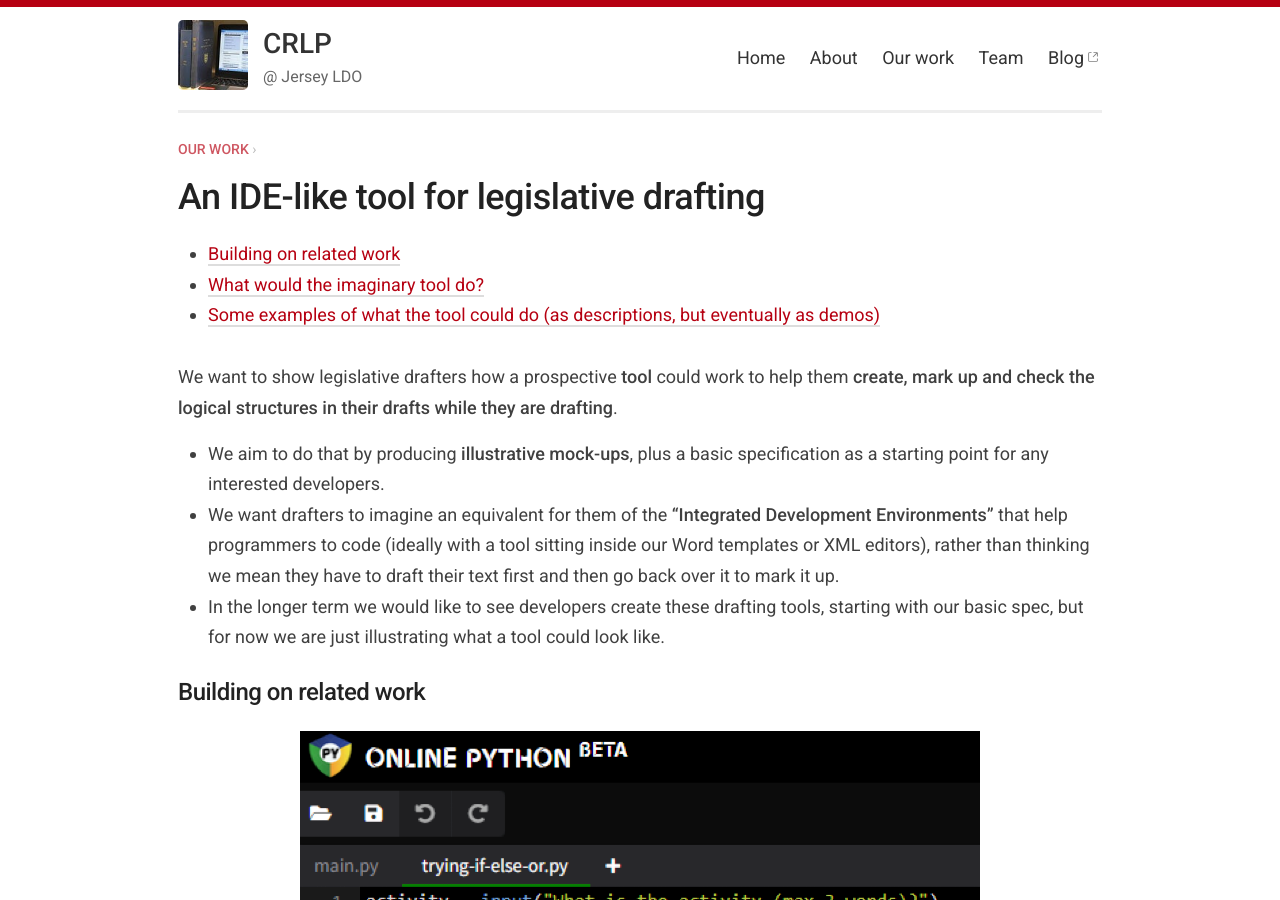
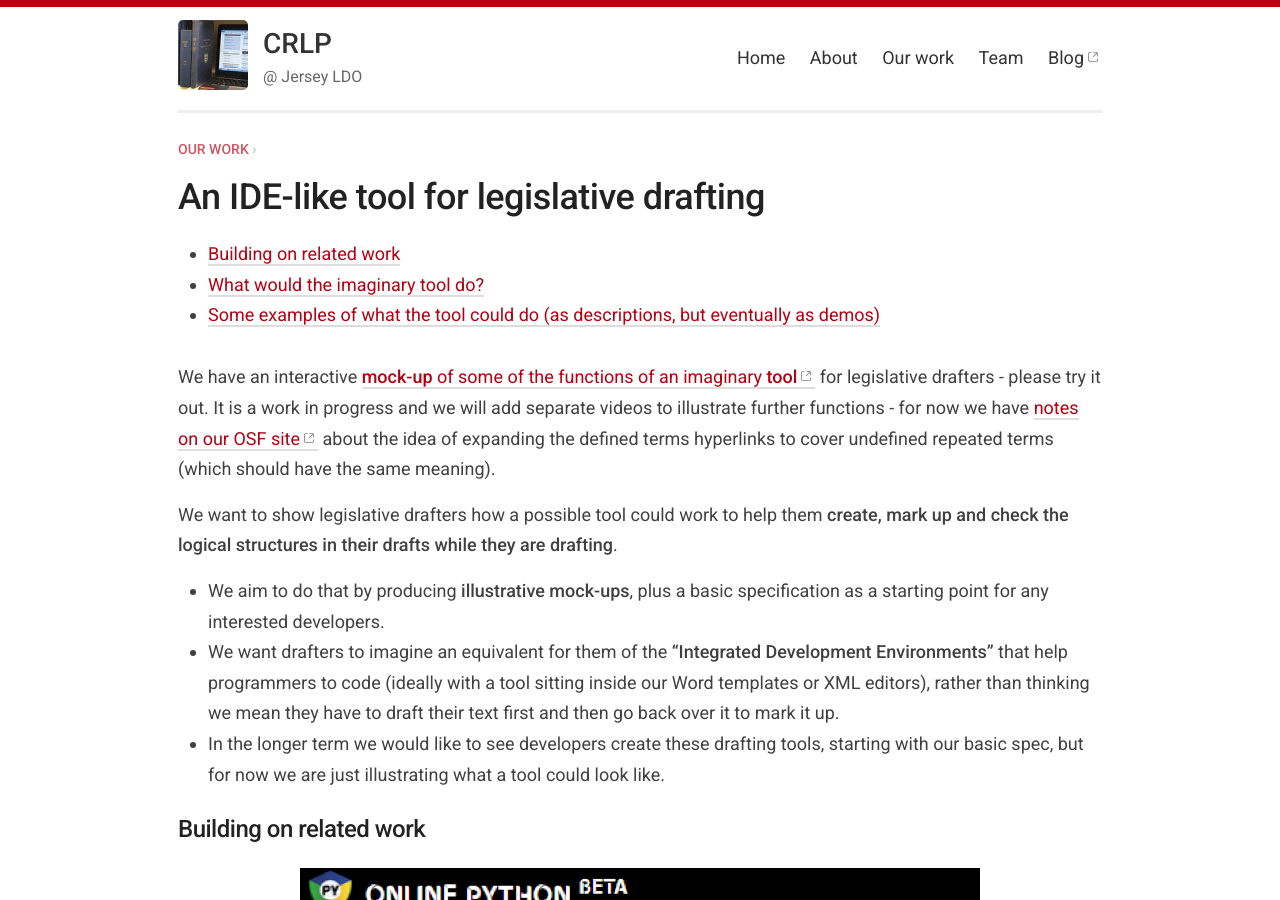
Before and after one commit to crlp-jerseyldo/crlp-jerseyldo.github.io, a Jekyll site: the page built from _pages/an-ide-for-legislation.md, in a window 1280 px wide and 900 px high. Built offline with Jekyll 4.4.1, drawn with Linux system fonts in a browser that asks for light colours.

Commit message:
Update an-ide-for-legislation.md
Added link to interactive mock-up, and link to OSF doc on hyperlinking for same-meaning rule

```diff
--- a/_pages/an-ide-for-legislation.md
+++ b/_pages/an-ide-for-legislation.md
@@ -9,7 +9,9 @@ parent_url: /work/
 * TOC
 {:toc}
 
-We want to show legislative drafters how a prospective **tool** could work to help them **create, mark up and check the logical structures in their drafts while they are drafting**.
+We have an interactive [**mock-up** of some of the functions of an imaginary **tool**](https://crlp-jerseyldo.github.io/ilde-mockup/){:target="_blank"} for legislative drafters - please try it out. It is a work in progress and we will add separate videos to illustrate further functions - for now we have [notes on our OSF site](https://osf.io/3qrx6){:target="_blank"} about the idea of expanding the defined terms hyperlinks to cover undefined repeated terms (which should have the same meaning).
+
+We want to show legislative drafters how a possible tool could work to help them **create, mark up and check the logical structures in their drafts while they are drafting**.
 * We aim to do that by producing **illustrative mock-ups**, plus a basic specification as a starting point for any interested developers.
 * We want drafters to imagine an equivalent for them of the **"Integrated Development Environments"** that help programmers to code (ideally with a tool sitting inside our Word templates or XML editors), rather than thinking we mean they have to draft their text first and then go back over it to mark it up.
 * In the longer term we would like to see developers create these drafting tools, starting with our basic spec, but for now we are just illustrating what a tool could look like.
```
